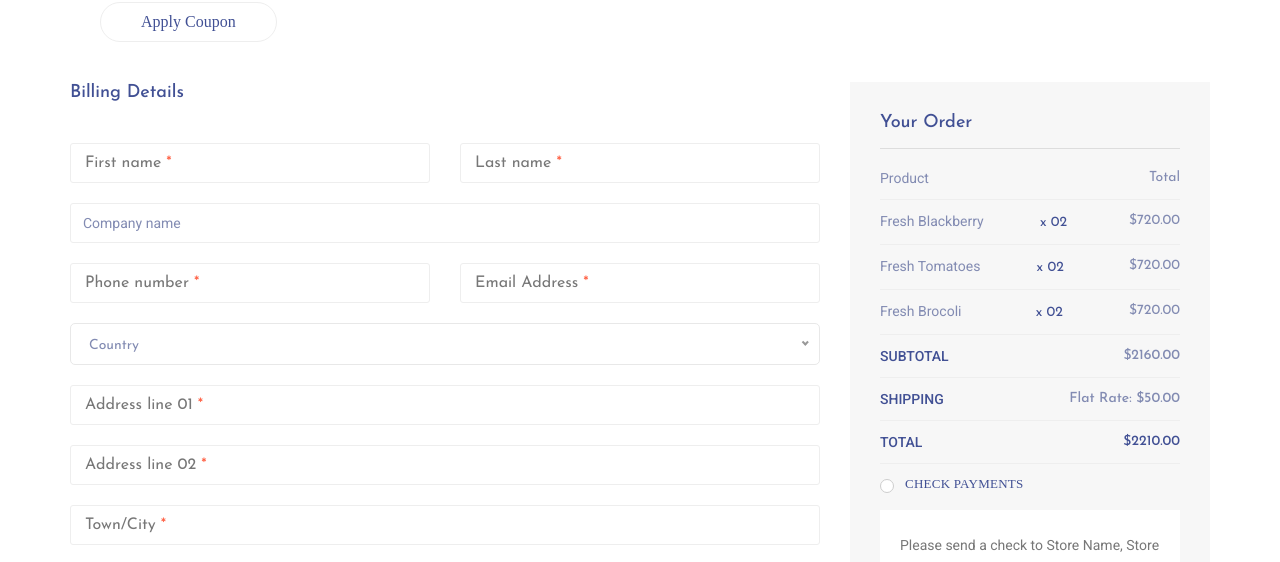
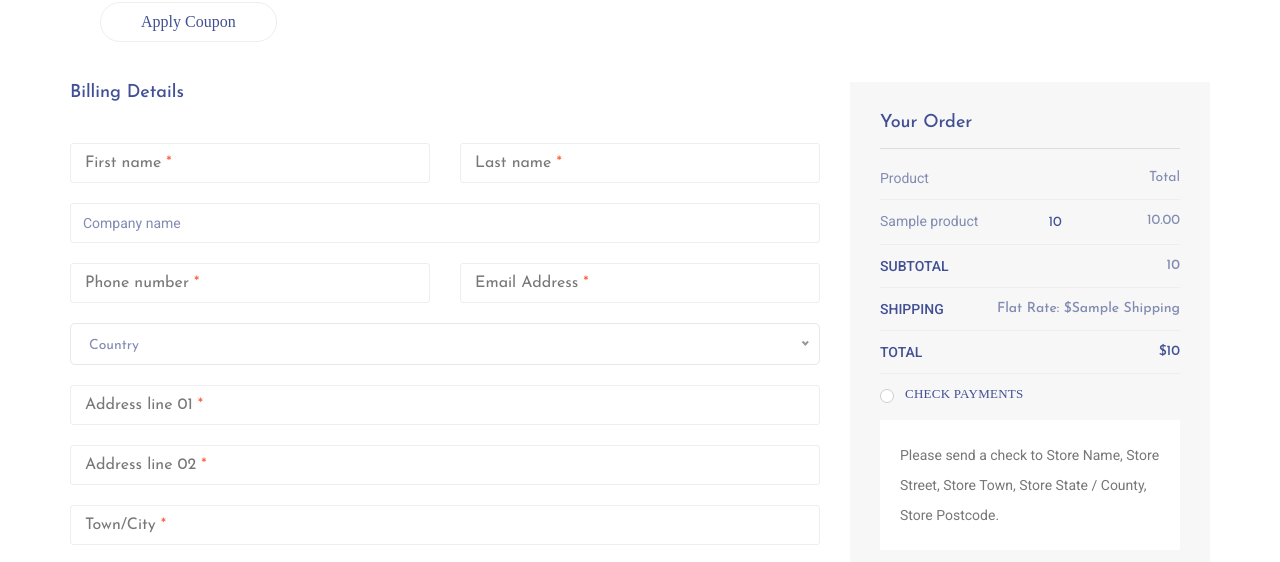
Before and after one commit to kalevkena/ecommerce, a Django app: template templates/checkout.html in a window 1280 px wide. Shown: the part 1411-1973 px from the top of the page. Run offline with Django 3.2, Linux system fonts and the light colour scheme; tables that the repository leaves empty hold one stand-in row (values such as "Sample post"); the template is opened without the code that fills it: values that come from a table or form of the project are taken from there, most other values are stand-ins (such as "Sample title", 1, 10 or a date in 2020); some libraries are stand-ins or nearby versions.

Commit message:
Update checkout.html
Implementing checkout

```diff
--- a/templates/checkout.html
+++ b/templates/checkout.html
@@ -135,6 +135,7 @@
                     </div>
                   </form>
                 </div>
+
                 <div class="col-lg-4">
                   <div class="order_box">
                     <h2>Your Order</h2>
@@ -144,39 +145,29 @@
                           <span>Total</span>
                         </a>
                       </li>
+                      {% for order_item in order_items %}
                       <li>
-                        <a href="#">Fresh Blackberry
-                          <span class="middle">x 02</span>
-                          <span class="last">$720.00</span>
+                        <a href="#">{{order_item.product.name}}
+                          <span class="middle">{{order_item.quantity}}</span>
+                          <span class="last">{{order_item.product.price}}</span>
                         </a>
                       </li>
-                      <li>
-                        <a href="#">Fresh Tomatoes
-                          <span class="middle">x 02</span>
-                          <span class="last">$720.00</span>
-                        </a>
-                      </li>
-                      <li>
-                        <a href="#">Fresh Brocoli
-                          <span class="middle">x 02</span>
-                          <span class="last">$720.00</span>
-                        </a>
-                      </li>
+                      {% endfor %}
                     </ul>
                     <ul class="list list_2">
                       <li>
                         <a href="#">Subtotal
-                          <span>$2160.00</span>
+                          <span>{{sub_total}}</span>
                         </a>
                       </li>
                       <li>
                         <a href="#">Shipping
-                          <span>Flat rate: $50.00</span>
+                          <span>Flat rate: ${{shipping}}</span>
                         </a>
                       </li>
                       <li>
                         <a href="#">Total
-                          <span>$2210.00</span>
+                          <span>${{total}}</span>
                         </a>
                       </li>
                     </ul>
@@ -208,7 +199,7 @@
                       <label for="f-option4">I’ve read and accept the </label>
                       <a href="#">terms & conditions*</a>
                     </div>
-                    <a class="btn_3" href="#">Proceed to Paypal</a>
+                    <a class="btn_3" href="{% url 'purchase_success' %}">Pay</a>
                   </div>
                 </div>
               </div>
```
